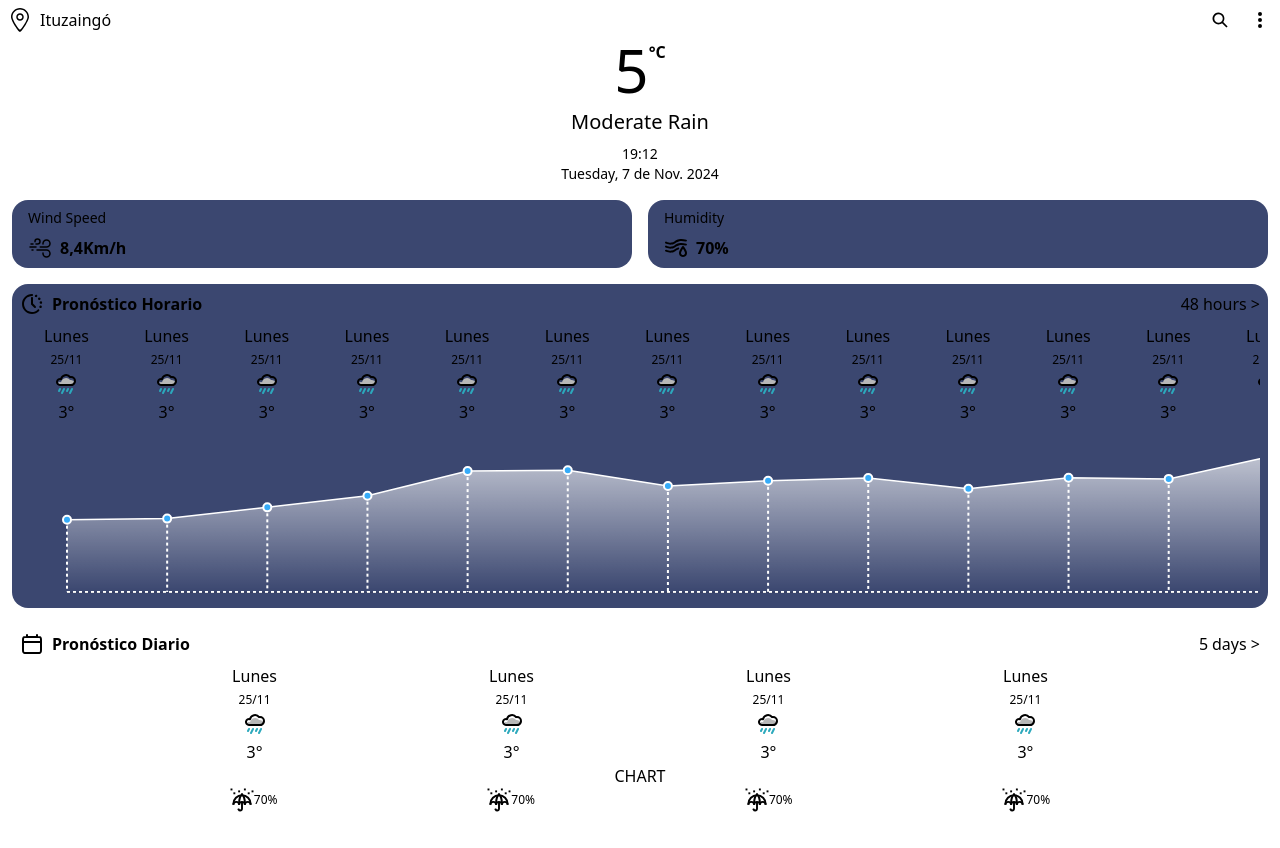
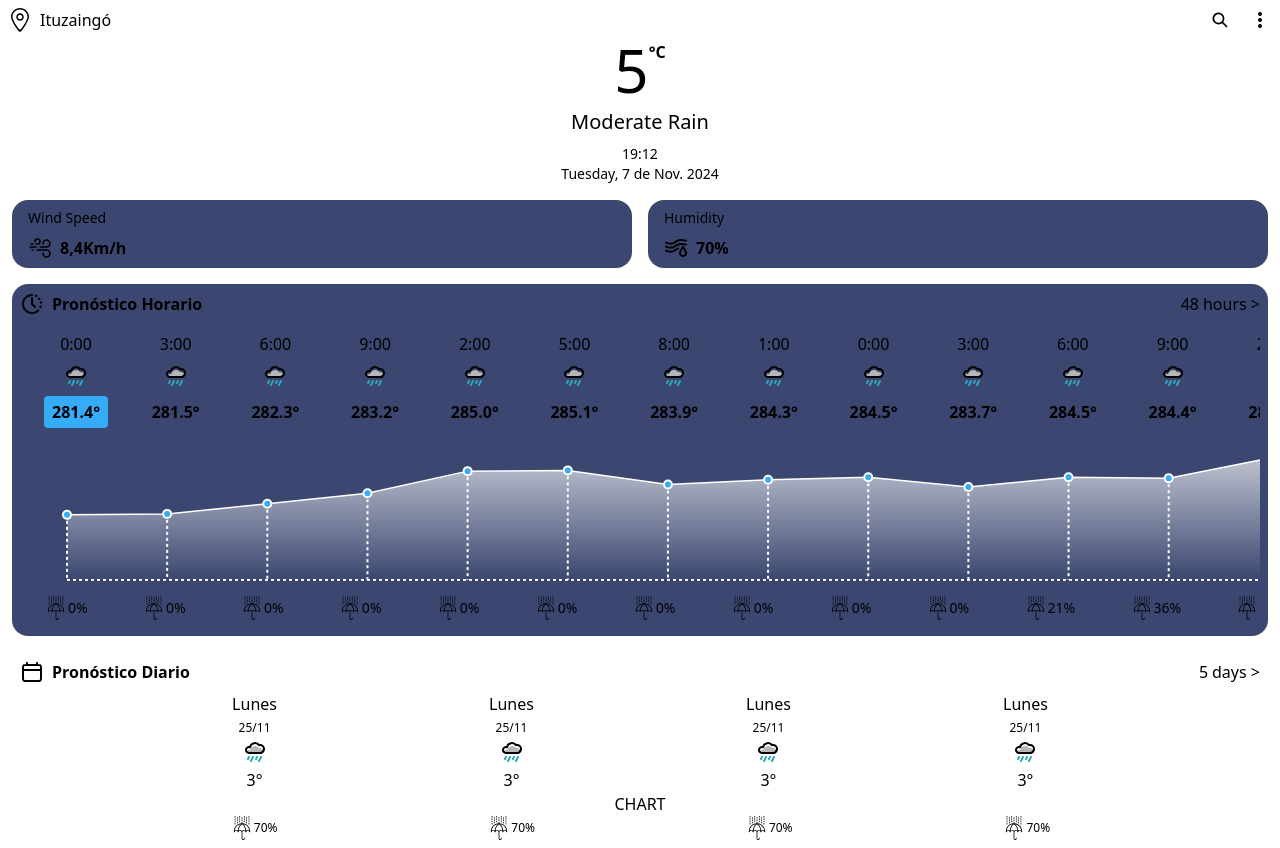
Before and after one commit to valenvirzi/weather-app-react-ts, a React (Vite) app: page / in a window 1280 px wide. Before the commit the page ends 820 px from the top, so only its background shows below. Built offline with nearby package versions, Linux system fonts and the light colour scheme.

Commit message:
dynamic data on the chart details

```diff
--- a/src/components/ForecastChart.tsx
+++ b/src/components/ForecastChart.tsx
@@ -25,9 +25,12 @@ const ForecastChart: React.FC<ForecastChartProps> = ({
   const chartWidth = forecastData.forecastList.length * gapSize;
 
   return (
-    <div className="w-full overflow-x-auto">
-      <ItemList gapSize={gapSize} />
-      <div className="h-44 px-10" style={{ width: `${chartWidth}px` }}>
+    <div className="w-full overflow-x-auto py-2">
+      {/* TODO: Add a State to change the unitSystem used and pass it as props to the ItemList component to render the proper unit and make the conversion.
+      Make the same functionality for the main temperature display (and any other place where temperature is used)
+      */}
+      <ItemList gapSize={gapSize} forecastData={forecastData.forecastList}>
+        <div className="mb-2 h-40 px-10" style={{ width: `${chartWidth}px` }}>
           <Line
             data={data(forecastData.forecastList)}
             options={options}
@@ -35,6 +38,7 @@ const ForecastChart: React.FC<ForecastChartProps> = ({
             plugins={[dashedLinesPlugin, gradientShadowPlugin]}
           />
         </div>
+      </ItemList>
     </div>
   );
 };
--- a/src/components/ItemList.tsx
+++ b/src/components/ItemList.tsx
@@ -1,70 +1,54 @@
 import React from "react";
+import { ForecastItem } from "../types/types";
 
 interface ItemListProps {
   gapSize: number;
+  forecastData: ForecastItem[];
+  children: React.ReactNode;
+  unit?: "K" | "C" | "F";
+  // TODO: Remove the "?" from "unit" when the functionality is properly implemented.
+  // https://chatgpt.com/c/675227a4-3014-8007-a353-5d9006b067c6
 }
 
-// TODO: ItemList works as intended, but now it needs to render the proper info depending if it is on top of the chart or below, so that it renders the time (either day or hour), the date, the img (depending on the weather), the temperature, and the precipitation chance.
-// For that it should take the forecastData as props just like the chart does and then MAYBE combine both the chart and the ItemList to pass them both that info.
+// TODO: ItemList works as intended, but now it needs to render the proper info depending if it is on top of the chart or below, so that it renders the img (depending on the weather)
+// Change ItemList name to something that fits better with its function on the app.
 
-const ItemList: React.FC<ItemListProps> = ({ gapSize }) => {
-  const items = [
-    "Item 1",
-    "Item 2",
-    "Item 3",
-    "Item 4",
-    "Item 5",
-    "Item 6",
-    "Item 7",
-    "Item 8",
-    "Item 9",
-    "Item 10",
-    "Item 11",
-    "Item 12",
-    "Item 13",
-    "Item 14",
-    "Item 15",
-    "Item 16",
-    "Item 17",
-    "Item 18",
-    "Item 19",
-    "Item 20",
-    "Item 21",
-    "Item 22",
-    "Item 23",
-    "Item 24",
-    "Item 25",
-    "Item 26",
-    "Item 27",
-    "Item 28",
-    "Item 29",
-    "Item 30",
-    "Item 31",
-    "Item 32",
-    "Item 33",
-    "Item 34",
-    "Item 35",
-    "Item 36",
-    "Item 37",
-    "Item 38",
-    "Item 39",
-    "Item 40",
-  ];
-
+const ItemList: React.FC<ItemListProps> = ({
+  gapSize,
+  forecastData,
+  children,
+  unit,
+}) => {
   return (
+    <>
       <ul
         className="flex justify-between px-6"
-      style={{ width: `${(items.length - 1) * gapSize + 100}px` }} // Adjust the width dynamically
+        style={{ width: `${(forecastData.length - 1) * gapSize + 100}px` }}
       >
-      {items.map((item) => (
-        <li key={item} className="flex flex-col items-center gap-1">
-          <span>Lunes</span>
-          <span className="text-xs">25/11</span>
+        {forecastData.map((item) => (
+          <li key={item.dt} className="group flex flex-col items-center gap-2">
+            <span>{item.dt_txt.slice(12, 16)}</span>
             <img className="w-6" src="./img/rain.svg" alt="rain" />
-          <span>3°</span>
+            <span className="rounded p-1 px-2 font-semibold group-first:bg-[#36abf8]">
+              {item.main.temp.toFixed(1)}°{unit}
+              {/* TODO: Make the conversion to diferent units of measure and be able to change it from the settings */}
+            </span>
           </li>
         ))}
       </ul>
+      {children}
+      <ul
+        className="flex justify-between px-6"
+        style={{ width: `${(forecastData.length - 1) * gapSize + 100}px` }}
+      >
+        {forecastData.map((item) => (
+          <li key={item.dt} className="flex items-center">
+            <img className="w-6" src="./img/umbrella.svg" alt="umbrella" />
+            <span className="text-sm">{item.pop * 100}%</span>
+          </li>
+        ))}
+      </ul>
+    </>
   );
 };
 
```
Also changed, not shown: public/img/umbrella.svg. Lines whose indentation alone changed are shown as unchanged.
